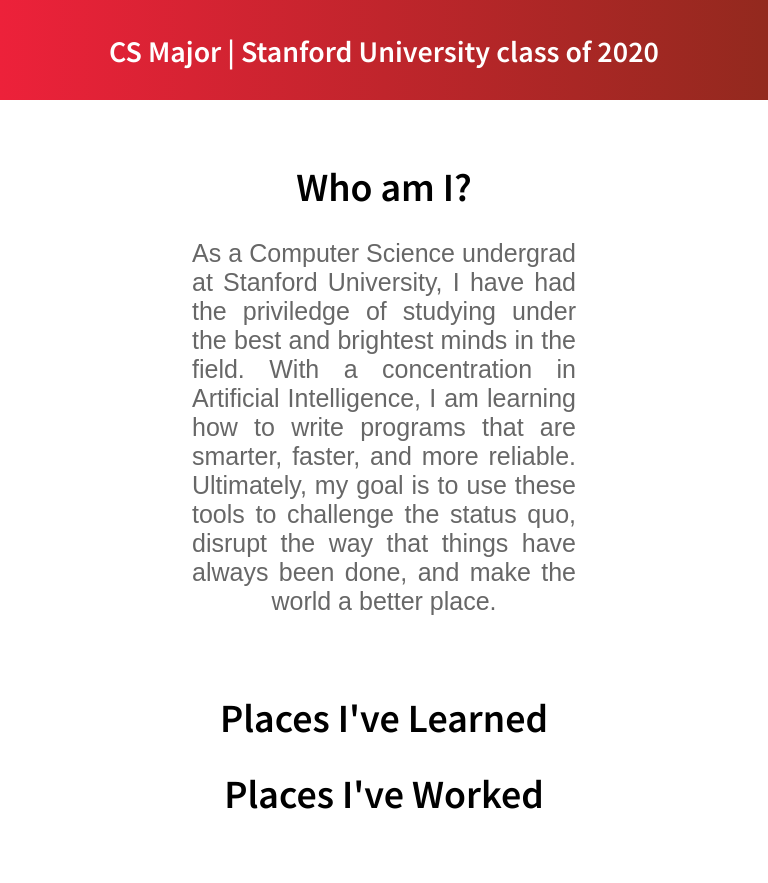
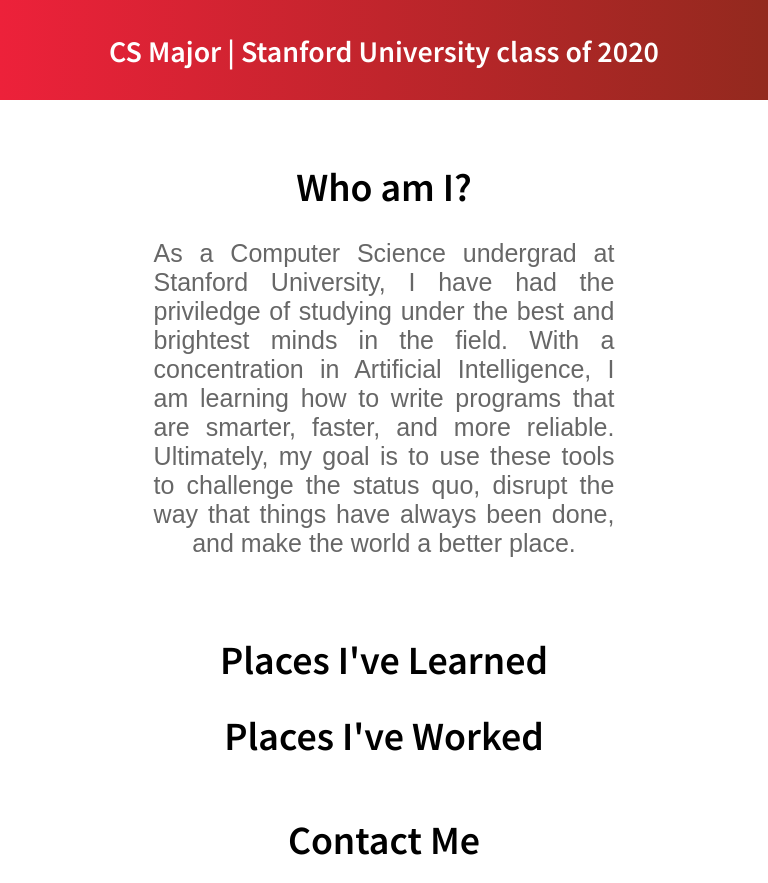
Before and after one commit to theCaiGuy/michaelcaidotcom, a React (Create React App) app: page / in a window 768 px wide. Shown: the part 786-1669 px from the top of the page. Built offline with nearby package versions, Linux system fonts and the light colour scheme.

Commit message:
Testing some stuff with dynamic sizing

```diff
--- a/src/App.css
+++ b/src/App.css
@@ -42,10 +42,35 @@
   font-weight: normal;
 }
 
+@media only screen and (max-width: 768px) {
   .Introduction {
     height: 100%;
     padding: 15px;
-  max-width: 50%;
+    max-width: 90%;
+    height: auto;
+    width: auto;
+    margin-left: auto;
+    margin-right: auto;
+    margin-top: 20px;
+    margin-bottom: 10px;
+    text-align: justify;
+    text-align-last: center;
+    /* background-color: #e6e6e6; */
+    /* border: 5px solid #ED213A;
+    border-radius: 25px; */
+  }
+
+  .Introduction-text {
+    font-size:20px;
+    color: #676767;
+  }
+}
+
+@media only screen and (min-width: 768px) {
+  .Introduction {
+    height: 100%;
+    padding: 15px;
+    max-width: 60%;
     height: auto;
     width: auto;
     margin-left: auto;
@@ -62,6 +87,7 @@
   .Introduction-text {
     font-size:25px;
     color: #676767;
+  }
 }
 
 .Footer{
```
Lines whose indentation alone changed are shown as unchanged.
